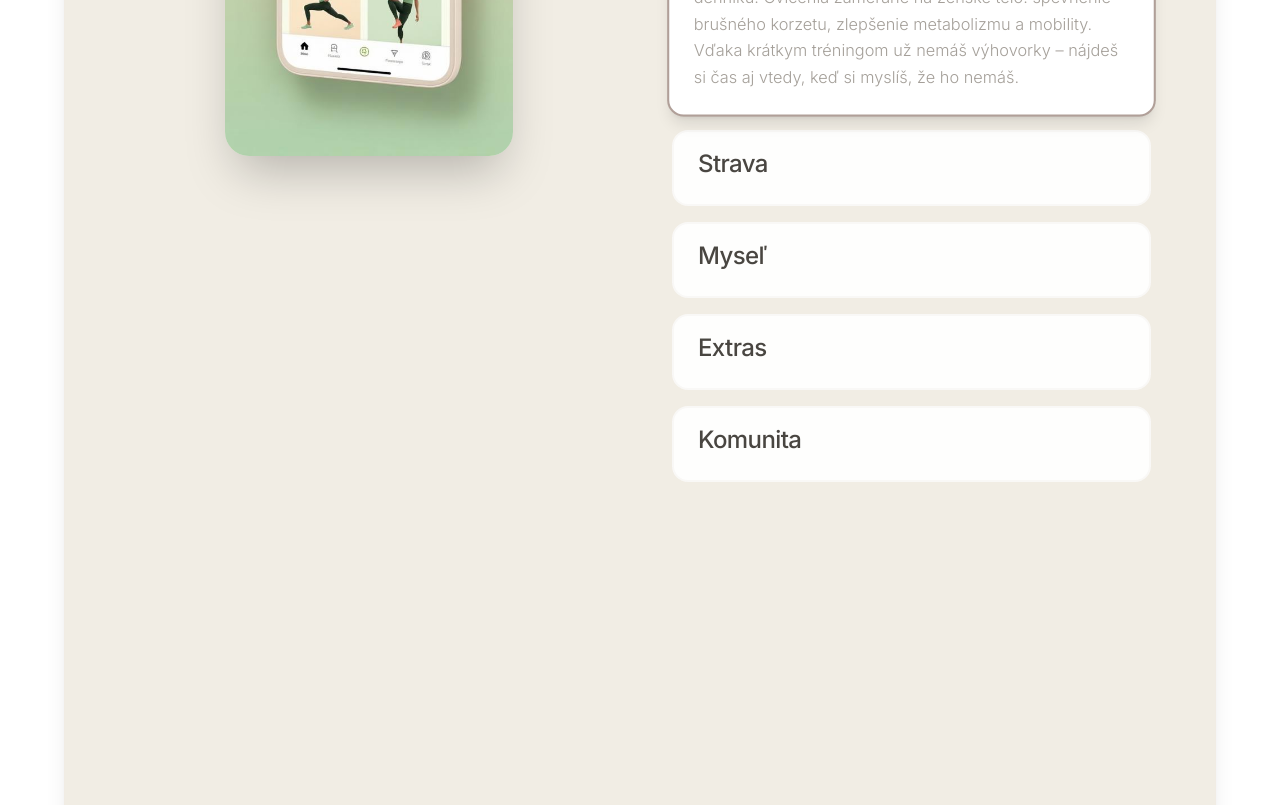
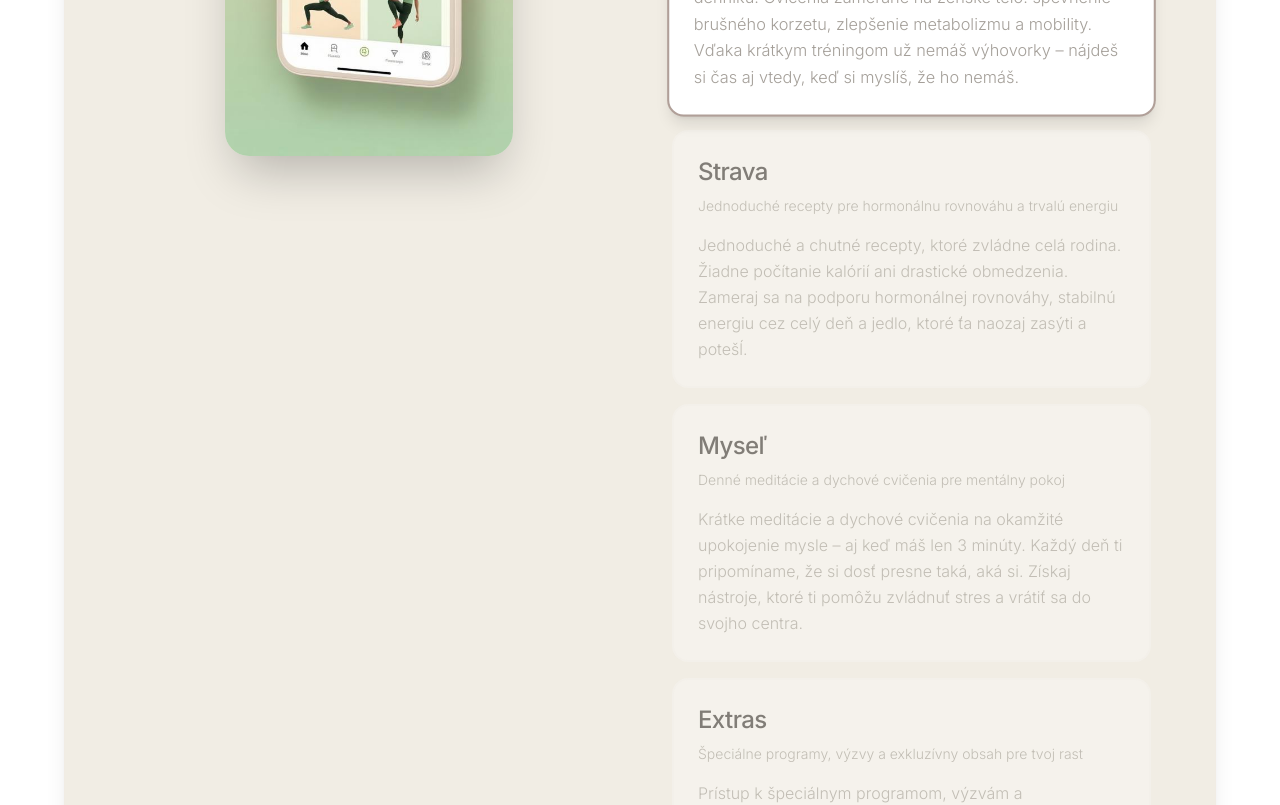
Before and after one commit to NeoMeOfficial/neome_web, a React (Vite) app: page / in a window 1280 px wide. Shown: the part 2800-3605 px from the top of the page. Built offline with nearby package versions, Linux system fonts and the light colour scheme; the HTML template or start-up script is replaced by a standard one.

Commit message:
Reverted to commit 8e0eef5779af101489479f0a0d2f4f018d2da8eb

```diff
--- a/src/pages/Index.tsx
+++ b/src/pages/Index.tsx
@@ -236,25 +236,19 @@ const Index = () => {
                       key={index}
                       ref={(el) => (featureRefs.current[index] = el)}
                       style={{ top: `${80 + index * 24}px` }}
-                      className={`sticky rounded-2xl border-2 transition-all duration-500 ${
+                      className={`sticky p-6 rounded-2xl border-2 transition-all duration-500 ${
                         activeFeatureIndex === index
-                          ? 'border-primary/50 bg-white shadow-lg scale-[1.02] z-10 p-6'
-                          : 'border-border/20 bg-white opacity-90 py-4 px-6'
+                          ? 'border-primary/50 bg-white shadow-lg scale-[1.02] z-10'
+                          : 'border-border/20 bg-white/50 opacity-60'
                       }`}
                     >
                       <h3 className="text-2xl font-medium mb-2">{feature.title}</h3>
-                      <div className={`overflow-hidden transition-all duration-500 ${
-                        activeFeatureIndex === index
-                          ? 'max-h-96 opacity-100'
-                          : 'max-h-0 opacity-0'
-                      }`}>
                       <p className="text-sm text-muted-foreground font-light mb-4">
                         {feature.subheading}
                       </p>
                       <p className="text-base text-muted-foreground leading-relaxed">
                         {feature.desc}
                       </p>
-                      </div>
                     </div>
                   ))}
                 </div>
```
Lines whose indentation alone changed are shown as unchanged.
